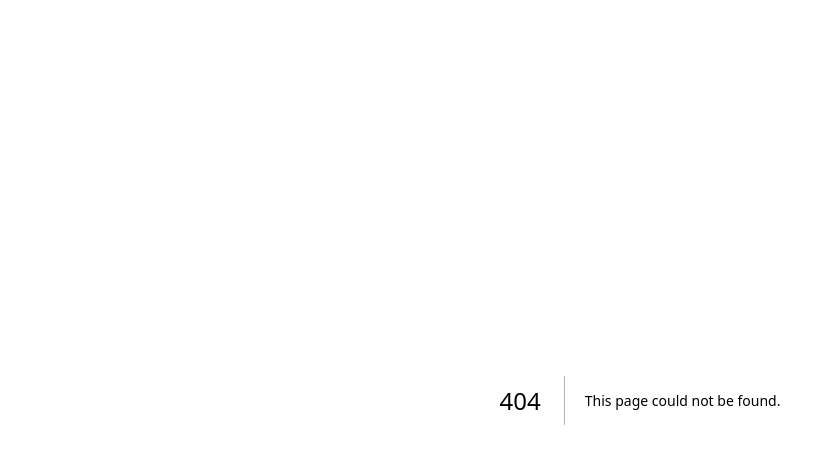
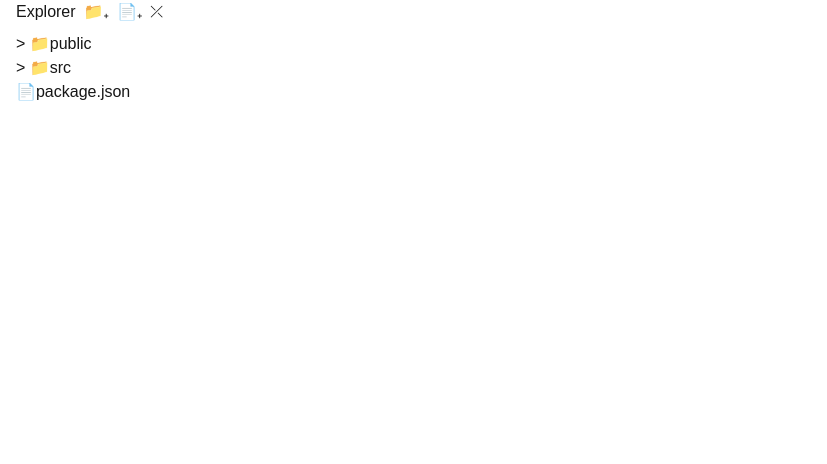
Before and after one commit to ayushtibra/targetFeb2026, a Next.js app in the folder next-practise/my-app/: page /fileExplorer in a window 1280 px wide. Before the commit this address had no page. Shown: the top 464 px of the page, without its empty margins (0-827 px from the left). Built offline with nearby package versions, Linux system fonts and the light colour scheme.

Commit message:
file explorer like vs code with add remove feature

```diff
--- /dev/null
+++ b/next-practise/my-app/Components/folderVSCode/Folders.tsx
@@ -0,0 +1,29 @@
+import React, { useState } from 'react';
+
+const Folders = ({ active, folder, setActive }) => {
+    const [showChildren, setShowChildren] = useState(false);
+    const handleFolderClick = (item) => {
+        setShowChildren(!showChildren)
+        setActive({
+            activeId: item.id
+        });
+    }
+
+    return (
+        <>
+            <div className='ml-4' key={folder.folderId}>
+                {folder?.name && <p
+                    className={`${folder?.id == active?.activeId && 'active bg-gray-200'} cursor-pointer`}
+                    onClick={() => handleFolderClick(folder)}>
+                    {folder.isFolder ? `${showChildren ? '˅' : '˃'}  📁`: '📄'}{folder.name}
+                </p>}
+
+                {showChildren && folder?.children?.map((item) => (
+                    <Folders key={item.id} folder={item} active={active} setActive={setActive} />
+                ))}
+            </div>
+        </>
+    );
+};
+
+export default Folders;
--- /dev/null
+++ b/next-practise/my-app/Components/folderVSCode/index.tsx
@@ -0,0 +1,113 @@
+import React, { useState } from 'react';
+import Folders from './Folders';
+
+const folderStructure = [{
+    id: 1,
+    name: 'public',
+    isFolder : true,
+    children : []
+},{
+    id: 2,
+    name: 'src',
+    isFolder: true,
+    children: [{
+        id: 3,
+        name: 'components',
+        isFolder: true,
+        children: [{
+            id: 6,
+            name: 'data.json',
+            isFolder: false
+        }]
+    },{
+        id: 4,
+        name: 'index.html',
+        isFolder: false
+    }]
+},{
+    id: 5,
+    name: 'package.json',
+    isFolder: false
+}]
+
+const FolderExplorer = () => {
+    const [fileExplore, setFilExplorer] = useState(folderStructure);
+    const [active, setActive] = useState({
+        activeId: null,
+    });
+
+    const handleFolderAdd = () => {
+        const updateTree = (folders) => {
+            return folders?.map((folder) => {
+                if(folder.id == active.activeId && folder?.isFolder){
+                    return {
+                        ...folder,
+                        children: [...folder.children, {
+                        id: Date.now(),
+                        name: 'Ayush',
+                        isFolder: true,
+                        children: []
+                    }]}
+                }
+
+               return {
+                        ...folder,
+                        children: updateTree(folder.children)
+                    }
+
+            })
+        }
+        setFilExplorer((prev) => updateTree(prev))
+    }
+
+    const handleFileAdd = () => {
+        const updateTree = (folders) => {
+            return folders?.map((folder) => {
+                if(folder.id == active.activeId){
+                    return {
+                        ...folder,
+                        children: [...folder.children, {
+                        id: Date.now(),
+                        name: 'deepika.ts',
+                        isFolder: false
+                    }]}
+                }
+
+               return {
+                        ...folder,
+                        children: updateTree(folder.children)
+                    }
+
+            })
+        }
+        setFilExplorer((prev) => updateTree(prev))
+    }
+
+    const handleRemove = () => {
+        const updateTree = (folders) => {
+            return folders?.filter((folder) => folder.id !== active.activeId).map(folder => ({
+                ...folder,
+                children: updateTree(folder.children)
+            }))
+        }
+
+        setFilExplorer((prev) => updateTree(prev))
+    }
+
+
+    return (
+        <>
+            <div className='mb-2 ml-4 flex gap-2'>
+                <h3>Explorer</h3>
+                <button className='cursor-pointer' onClick={handleFolderAdd}>📁₊</button>
+                <button className='cursor-pointer' onClick={handleFileAdd}>📄₊</button>
+                <button className='cursor-pointer' onClick={handleRemove}>⤫</button>
+            </div>
+            {fileExplore?.map((folder, index) => (
+                <Folders key={folder.id} folder={folder} active={active} setActive={setActive} />
+            ))}
+        </>
+    );
+};
+
+export default FolderExplorer;
--- /dev/null
+++ b/next-practise/my-app/pages/fileExplorer.tsx
@@ -0,0 +1,12 @@
+import FolderExplorer from '@/Components/folderVSCode';
+import React from 'react';
+
+const fileExplorer = () => {
+    return (
+        <div>
+            <FolderExplorer />
+        </div>
+    );
+};
+
+export default fileExplorer;
```
